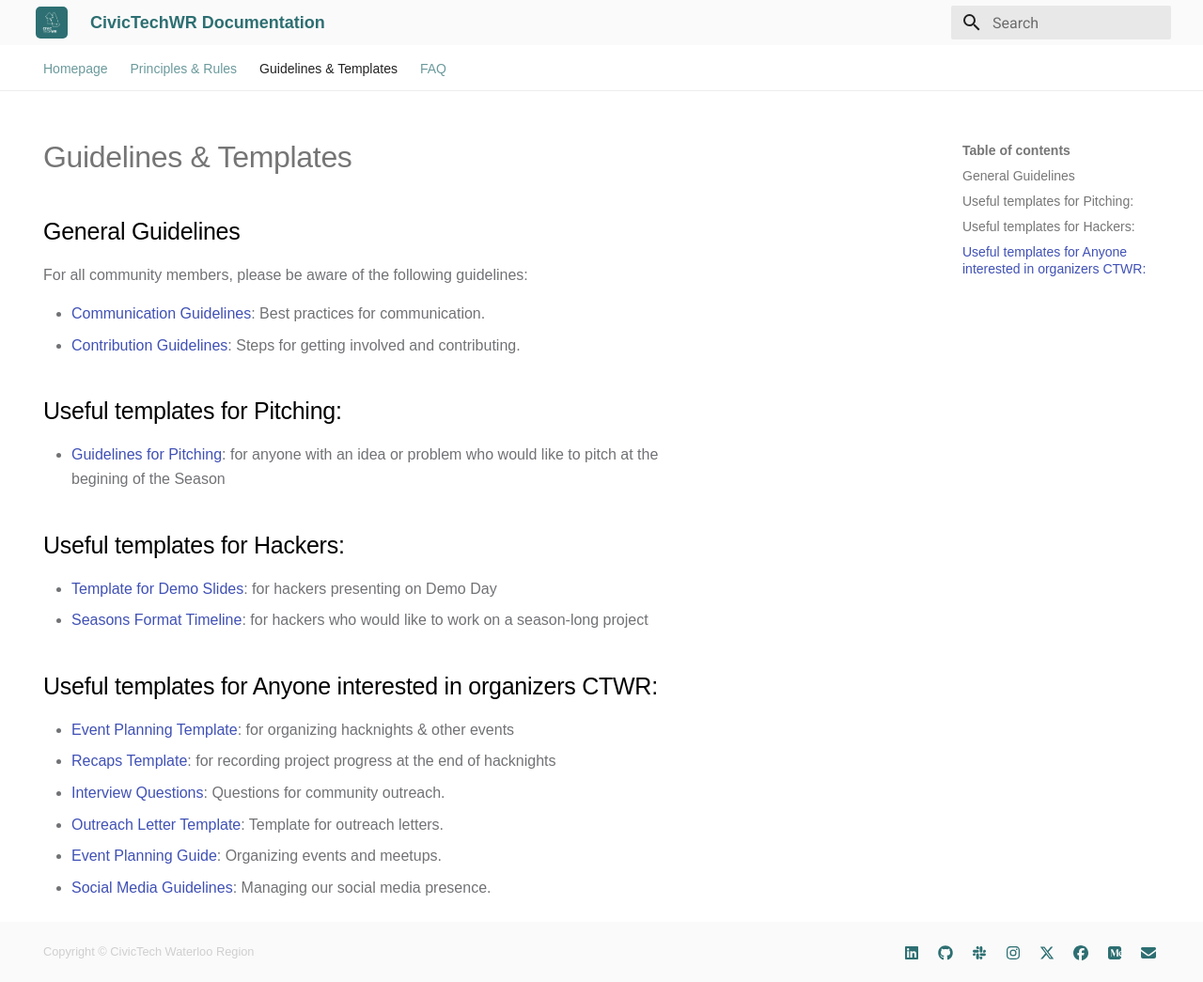
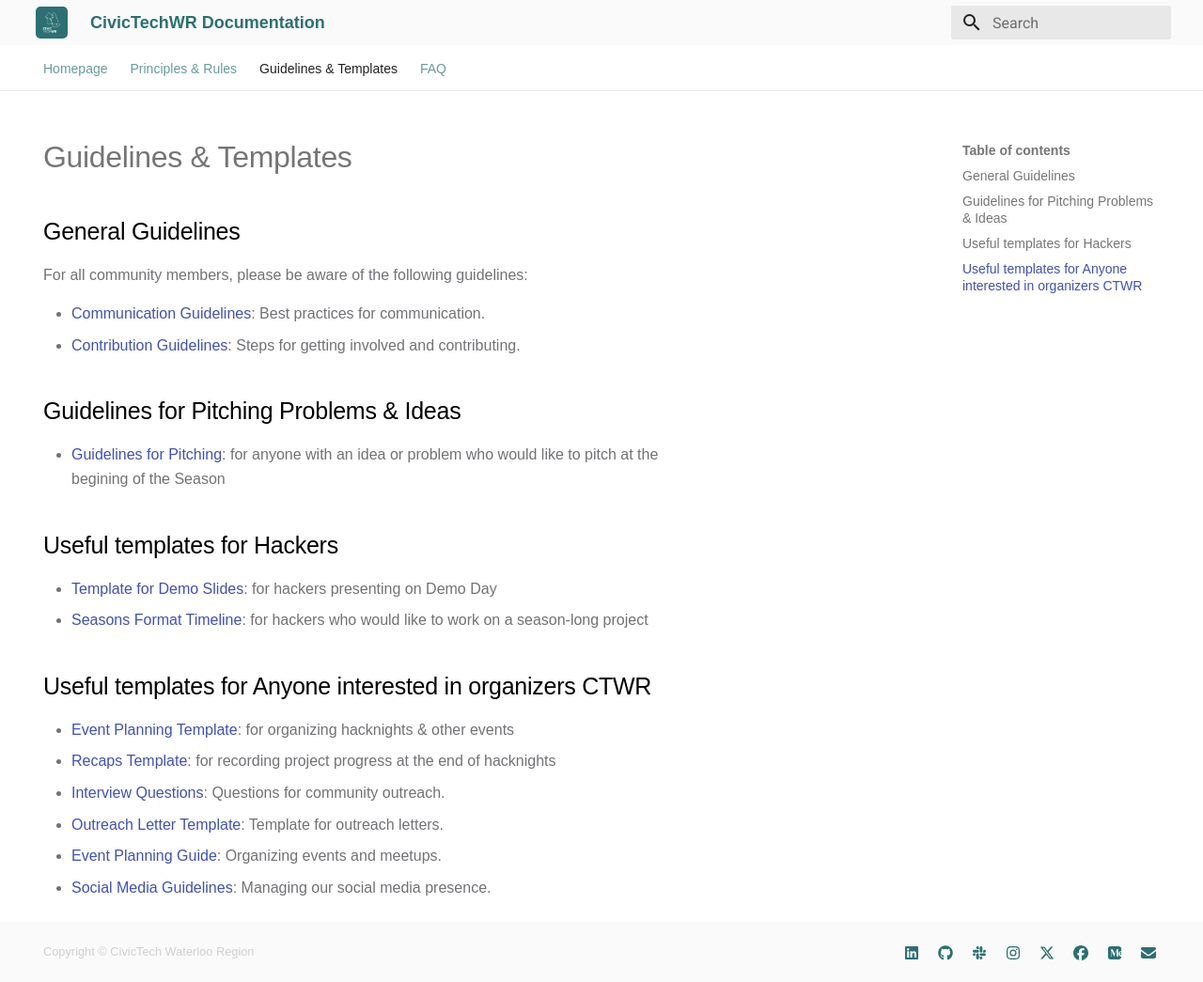
Before and after one commit to CivicTechWR/CTWR-Organization-Documentation, an MkDocs documentation site: the page built from docs/Guidelines_&_Templates/index.md, in a window 1280 px wide and 1045 px high. Shown: the whole window at 94% size. Built offline with MkDocs 1.6.1 and Material for MkDocs 9.7.7, drawn with Linux system fonts in a browser that asks for light colours.

Commit message:
updating guidelines

```diff
--- a/docs/Guidelines_&_Templates/index.md
+++ b/docs/Guidelines_&_Templates/index.md
@@ -10,16 +10,16 @@ For all community members, please be aware of the following guidelines:
 - [Communication Guidelines](../Guidelines_&_Templates/Communication_Guidelines.md): Best practices for communication.
 - [Contribution Guidelines](../Guidelines_&_Templates/Contribution_Guidelines.md): Steps for getting involved and contributing.
 
-## Useful templates for Pitching:
+## Guidelines for Pitching Problems & Ideas
 
 - [Guidelines for Pitching](../Guidelines_&_Templates/Template_Pitching.md): for anyone with an idea or problem who would like to pitch at the begining of the Season
 
-## Useful templates for Hackers:
+## Useful templates for Hackers
 
 - [Template for Demo Slides](../Guidelines_&_Templates/Demo_Slides_Template.md): for hackers presenting on Demo Day
 - [Seasons Format Timeline](../Guidelines_&_Templates/Guidline_Seasons.md): for hackers who would like to work on a season-long project
 
-## Useful templates for Anyone interested in organizers CTWR:
+## Useful templates for Anyone interested in organizers CTWR
 
 - [Event Planning Template](../Guidelines_&_Templates/Event_Planning_Template.md): for organizing hacknights & other events
 - [Recaps Template](../Guidelines_&_Templates/Recaps_Template.md): for recording project progress at the end of hacknights
```
